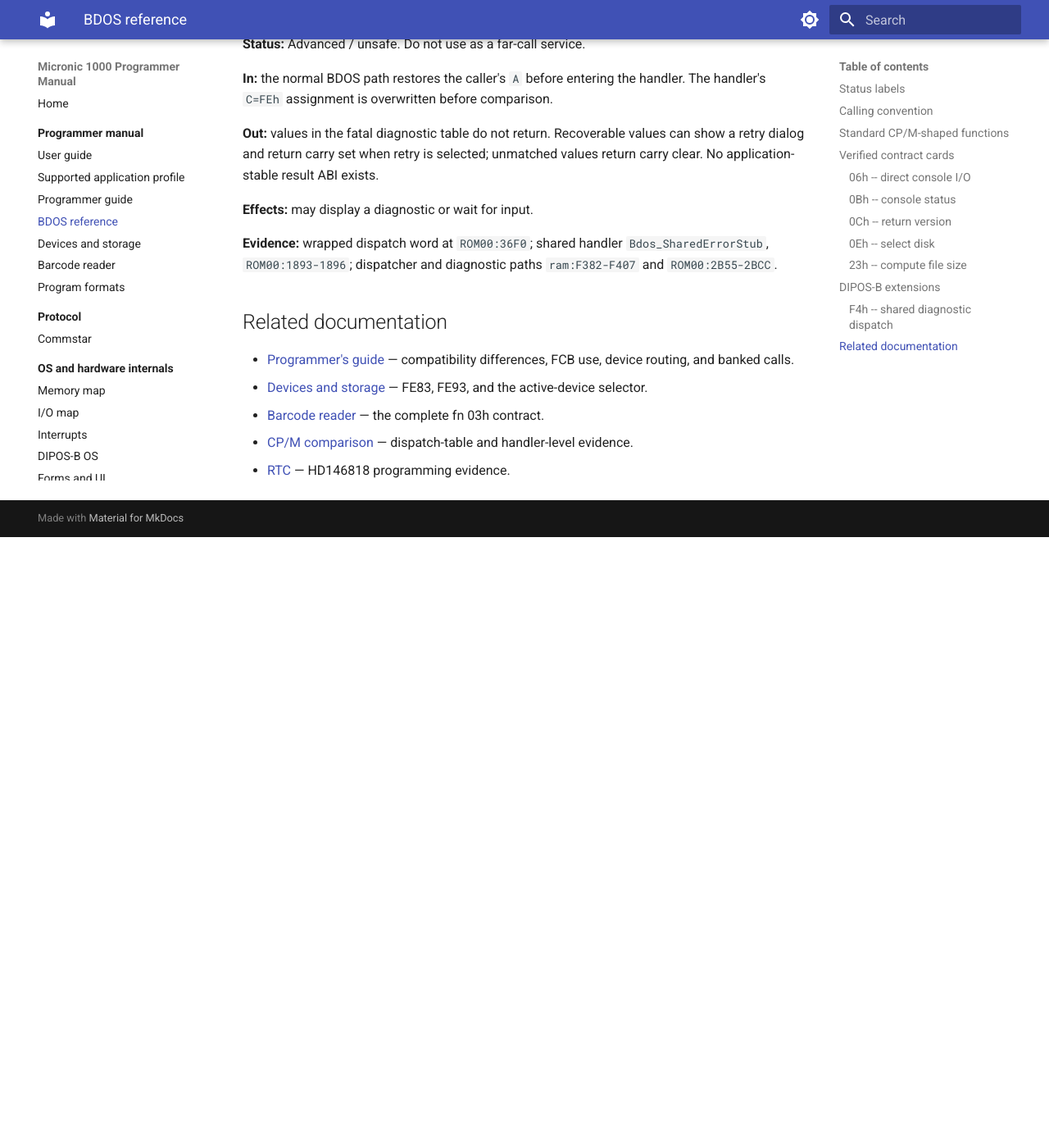
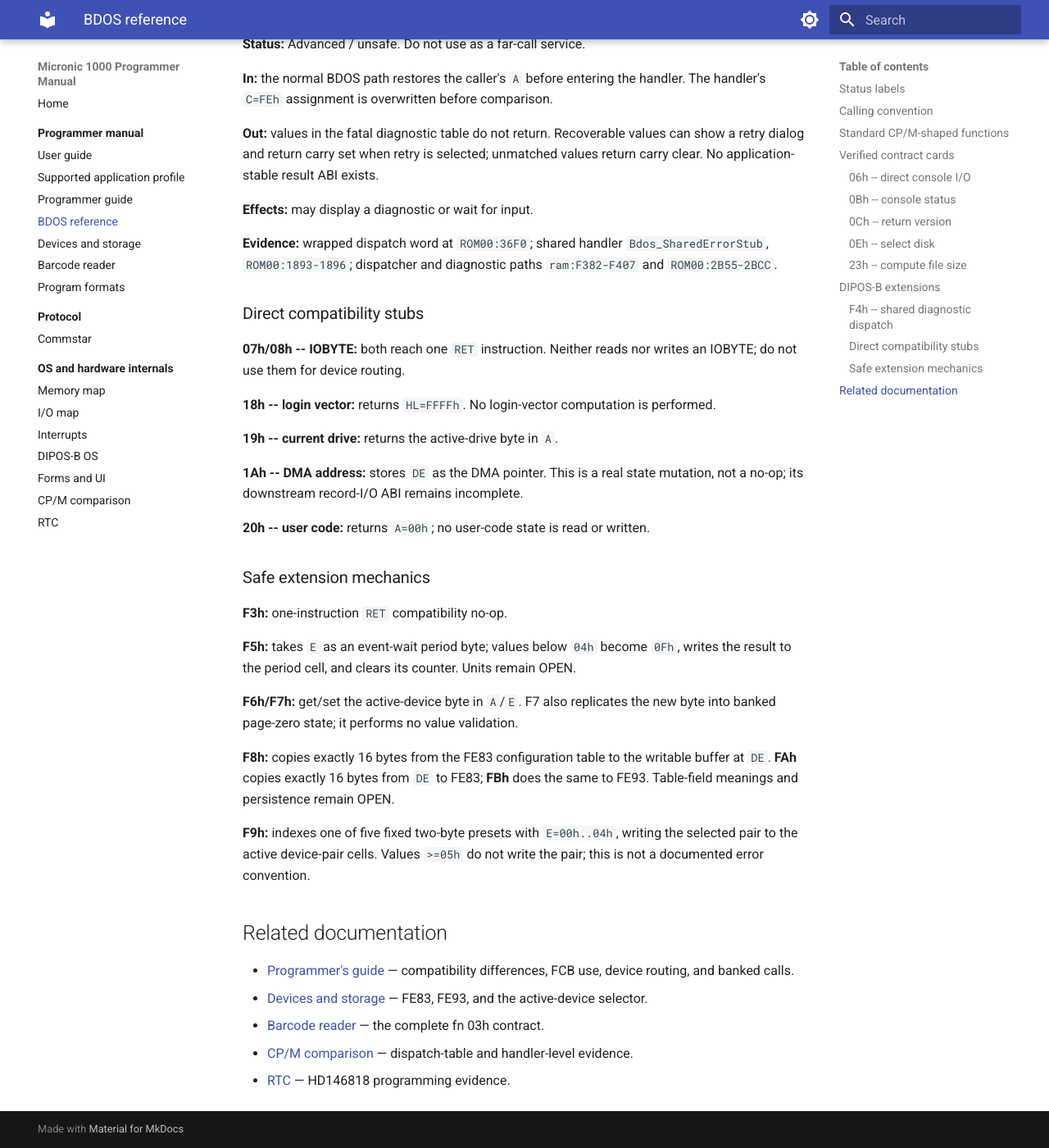
Before and after one commit to philpem/micronic1000, an MkDocs documentation site: the page built from doc/manual/bdos-reference.md, in a window 1280 px wide and 1400 px high, scrolled down 5299 px. Shown: the whole window at 82% size. Built offline with MkDocs 1.6.1 and Material for MkDocs 9.7.7, drawn with Linux system fonts in a browser that asks for light colours; before the commit the page ends 5954 px from its top, so only the background shows below that.

Commit message:
document safe BDOS stubs and extensions

```diff
--- a/doc/manual/bdos-reference.md
+++ b/doc/manual/bdos-reference.md
@@ -203,6 +203,41 @@
 `Bdos_SharedErrorStub`, `ROM00:1893-1896`; dispatcher and diagnostic paths
 `ram:F382-F407` and `ROM00:2B55-2BCC`.
 
+### Direct compatibility stubs
+
+**07h/08h -- IOBYTE:** both reach one `RET` instruction. Neither reads nor
+writes an IOBYTE; do not use them for device routing.
+
+**18h -- login vector:** returns `HL=FFFFh`. No login-vector computation is
+performed.
+
+**19h -- current drive:** returns the active-drive byte in `A`.
+
+**1Ah -- DMA address:** stores `DE` as the DMA pointer. This is a real state
+mutation, not a no-op; its downstream record-I/O ABI remains incomplete.
+
+**20h -- user code:** returns `A=00h`; no user-code state is read or written.
+
+### Safe extension mechanics
+
+**F3h:** one-instruction `RET` compatibility no-op.
+
+**F5h:** takes `E` as an event-wait period byte; values below `04h` become
+`0Fh`, writes the result to the period cell, and clears its counter. Units
+remain OPEN.
+
+**F6h/F7h:** get/set the active-device byte in `A`/`E`. F7 also replicates the
+new byte into banked page-zero state; it performs no value validation.
+
+**F8h:** copies exactly 16 bytes from the FE83 configuration table to the
+writable buffer at `DE`. **FAh** copies exactly 16 bytes from `DE` to FE83;
+**FBh** does the same to FE93. Table-field meanings and persistence remain
+OPEN.
+
+**F9h:** indexes one of five fixed two-byte presets with `E=00h..04h`, writing
+the selected pair to the active device-pair cells. Values `>=05h` do not write
+the pair; this is not a documented error convention.
+
 ## Related documentation
 
 * [Programmer's guide](programmer-guide.md) — compatibility differences,
```
